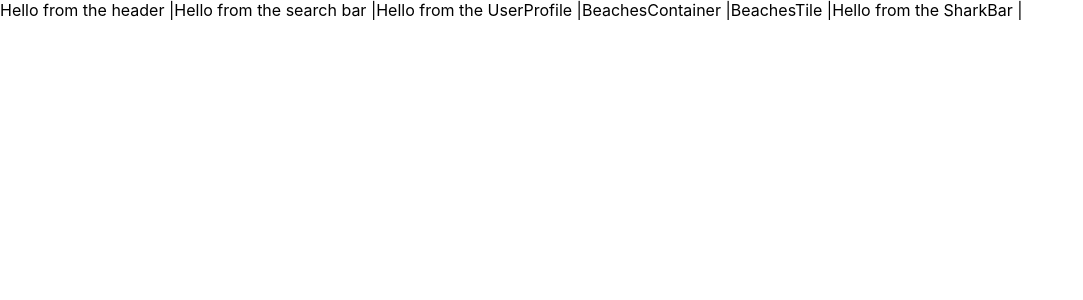
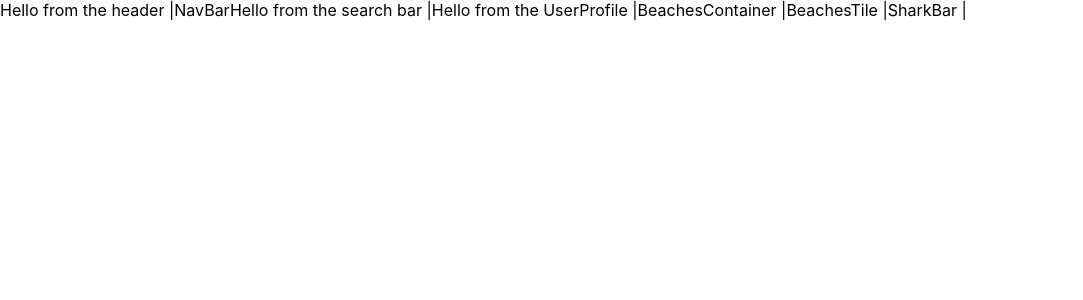
Before and after one commit to jmarthaller/finteck, a React (Create React App) app in the folder finteck-frontend/: page / in a window 1280 px wide. Shown: the top 300 px of the page, without its empty margins (0-1083 px from the left). Built offline with nearby package versions, Linux system fonts and the light colour scheme; no server answers.

Commit message:
Add NavBar to Header

```diff
--- a/finteck-frontend/src/components/Header.tsx
+++ b/finteck-frontend/src/components/Header.tsx
@@ -1,11 +1,12 @@
 import React from 'react';
-// import NavBar from './NavBar'
+import NavBar from './NavBar'
 
 
 function Header() {
     return (
         <>
             Hello from the header |
+            <NavBar />
         </>
     )
 }
--- a/finteck-frontend/src/components/NavBar.tsx
+++ b/finteck-frontend/src/components/NavBar.tsx
@@ -12,7 +12,9 @@ function NavBar() {
   // }
 
     return (
-        "Hello from inside the navbar"
+      <>
+        NavBar
+      </>
       );
 }
 
--- a/finteck-frontend/src/components/SharkBar.tsx
+++ b/finteck-frontend/src/components/SharkBar.tsx
@@ -5,7 +5,7 @@ import React from 'react';
 function SharkBar() {
     return (
         <>
-        Hello from the SharkBar |
+        SharkBar |
         </>
     );
 }
```
